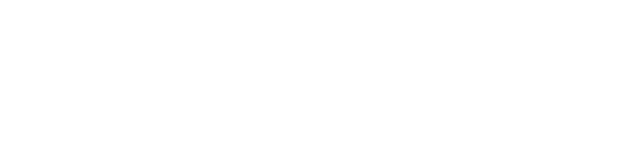
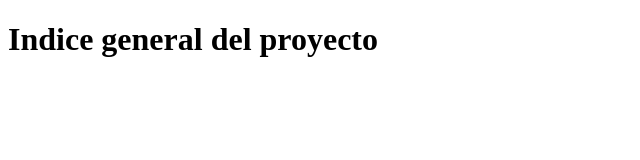
Before and after one commit to TitaRuiz/repositorio_colaborativo_facil, a plain HTML site: page index.html in a window 1280 px wide. Shown: the whole page, without its empty margins (0-640 px from the left). Drawn offline with Linux system fonts and the light colour scheme.

Commit message:
version 2 - colabacion responsable

```diff
--- a/index.html
+++ b/index.html
@@ -3,9 +3,10 @@
 <head>
     <meta charset="UTF-8">
     <meta name="viewport" content="width=device-width, initial-scale=1.0">
-    <title>Document</title>
+    <title>Indice </title>
 </head>
 <body>
+    <h1>Indice general del proyecto</h1>
 
 </body>
 </html>
```
